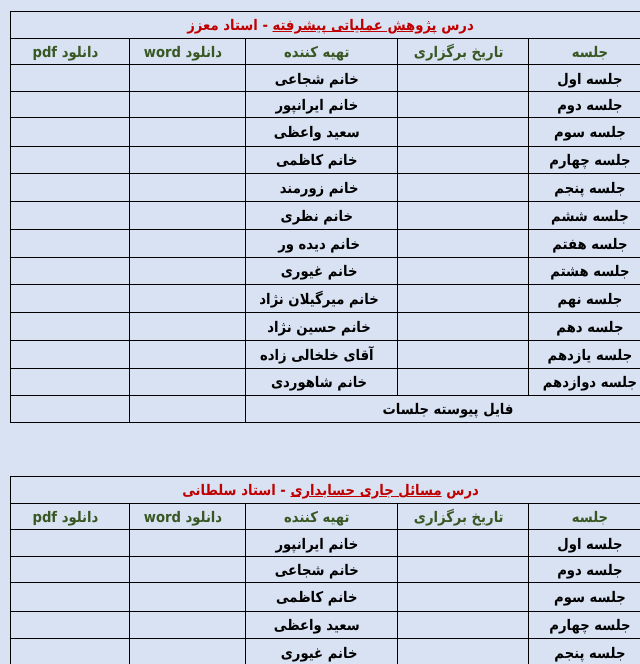
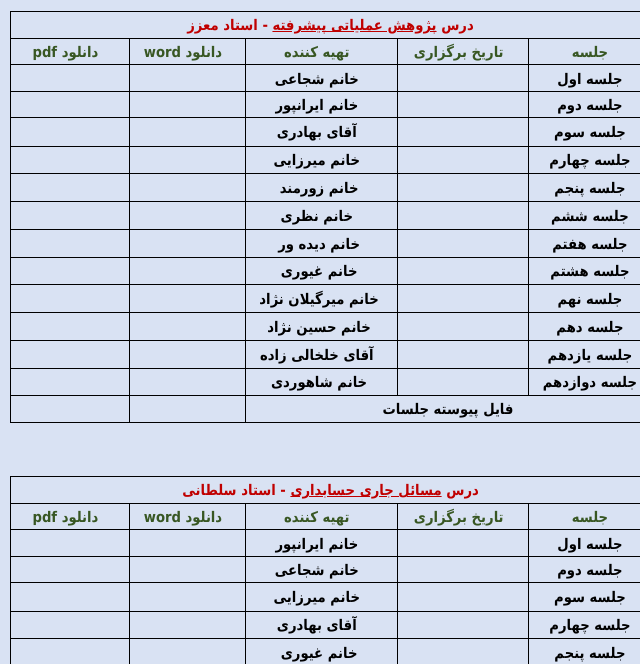
Before and after one commit to saeedvaezi/Jozveh, a plain HTML site: page index.html in a window 1280 px wide. Shown: the part 1480-2144 px from the top of the page, 305-945 px from the left. Drawn offline with Linux system fonts and the light colour scheme.

Commit message:
added bahadori & mirzaee

```diff
--- a/index.html
+++ b/index.html
@@ -1530,7 +1530,7 @@ div.WordSection1
     <p class=MsoNormal align=center dir=RTL style='margin-top:0cm;margin-right:
     20.95pt;margin-bottom:0cm;margin-left:0cm;margin-bottom:.0001pt;text-align:
     center;text-indent:-14.15pt;line-height:normal'><b><span lang=FA
-    style='font-family:"Tahoma","sans-serif"'>سعید واعظی</span></b></p>
+    style='font-family:"Tahoma","sans-serif"'>آقای بهادری</span></b></p>
     </td>
     <td width=113 style='width:3.0cm;border-top:none;border-left:solid windowtext 1.0pt;
     border-bottom:solid windowtext 1.0pt;border-right:none;padding:0cm 5.4pt 0cm 5.4pt;
@@ -1571,7 +1571,7 @@ div.WordSection1
     <p class=MsoNormal align=center dir=RTL style='margin-top:0cm;margin-right:
     20.95pt;margin-bottom:0cm;margin-left:0cm;margin-bottom:.0001pt;text-align:
     center;text-indent:-14.15pt;line-height:normal'><b><span lang=FA
-    style='font-family:"Tahoma","sans-serif"'>خانم کاظمی</span></b></p>
+    style='font-family:"Tahoma","sans-serif"'>خانم میرزایی</span></b></p>
     </td>
     <td width=113 style='width:3.0cm;border-top:none;border-left:solid windowtext 1.0pt;
     border-bottom:solid windowtext 1.0pt;border-right:none;padding:0cm 5.4pt 0cm 5.4pt;
@@ -2127,7 +2127,7 @@ div.WordSection1
     <p class=MsoNormal align=center dir=RTL style='margin-top:0cm;margin-right:
     20.95pt;margin-bottom:0cm;margin-left:0cm;margin-bottom:.0001pt;text-align:
     center;text-indent:-14.15pt;line-height:normal'><b><span lang=FA
-    style='font-family:"Tahoma","sans-serif"'>خانم کاظمی</span></b></p>
+    style='font-family:"Tahoma","sans-serif"'>خانم میرزایی</span></b></p>
     </td>
     <td width=113 style='width:3.0cm;border-top:none;border-left:solid windowtext 1.0pt;
     border-bottom:solid windowtext 1.0pt;border-right:none;padding:0cm 5.4pt 0cm 5.4pt;
@@ -2168,7 +2168,7 @@ div.WordSection1
     <p class=MsoNormal align=center dir=RTL style='margin-top:0cm;margin-right:
     20.95pt;margin-bottom:0cm;margin-left:0cm;margin-bottom:.0001pt;text-align:
     center;text-indent:-14.15pt;line-height:normal'><b><span lang=FA
-    style='font-family:"Tahoma","sans-serif"'>سعید واعظی</span></b></p>
+    style='font-family:"Tahoma","sans-serif"'>آقای بهادری</span></b></p>
     </td>
     <td width=113 style='width:3.0cm;border-top:none;border-left:solid windowtext 1.0pt;
     border-bottom:solid windowtext 1.0pt;border-right:none;padding:0cm 5.4pt 0cm 5.4pt;
```
